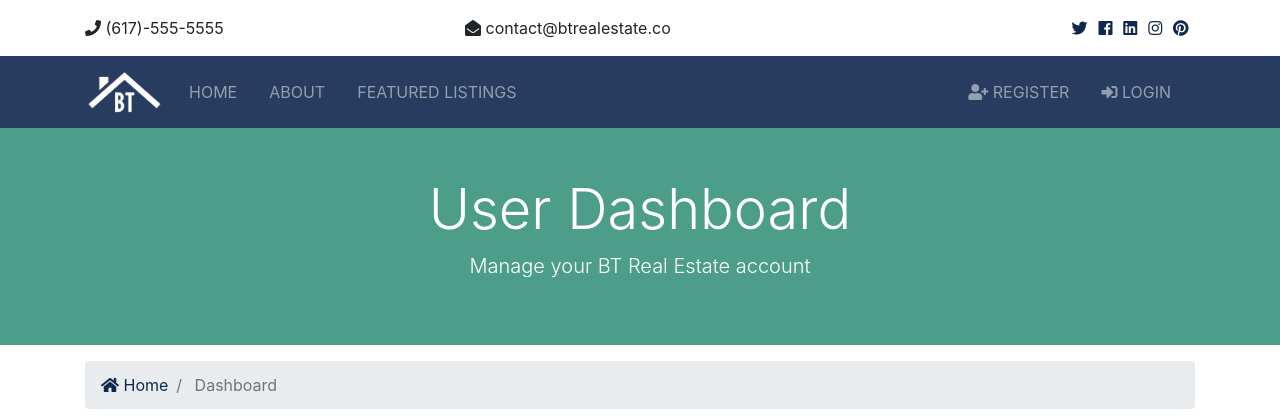
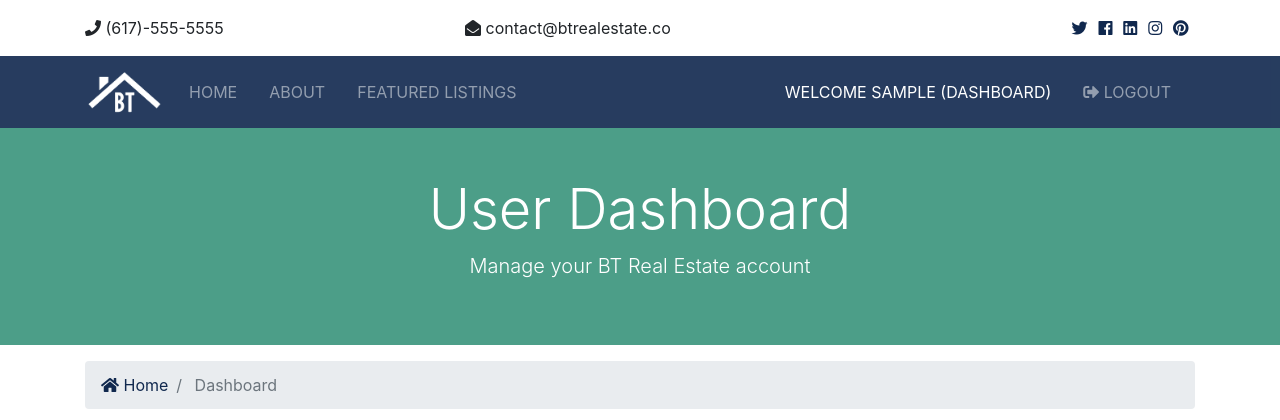
Before and after one commit to bcameron1489/btrealestate, a Django app: page /accounts/dashboard in a window 1280 px wide. Shown: the top 420 px of the page. Run offline with Django 3.2, Linux system fonts and the light colour scheme; the visitor is signed in with stand-in values (Sample User, id 1); some libraries are stand-ins or nearby versions.

Commit message:
Add logout and user dashboard view

```diff
--- a/accounts/views.py
+++ b/accounts/views.py
@@ -1,5 +1,5 @@
 from django.shortcuts import render, redirect
-from django.contrib import messages
+from django.contrib import messages, auth
 from django.contrib.auth.models import User
 
 def register(request):
@@ -32,13 +32,28 @@ def register(request):
         return render(request, 'accounts/register.html')
 
 def login(request):
-    if request.method == 'POST':
-        return
+  if request.method == 'POST':
+    username = request.POST['username']
+    password = request.POST['password']
+
+    user = auth.authenticate(username=username, password=password)
+
+    if user is not None:
+      auth.login(request, user)
+      messages.success(request, 'You are now logged in')
+      return redirect('dashboard')
     else:
-        return render(request, 'accounts/login.html')
+      messages.error(request, 'Invalid credentials')
+      return redirect('login')
+  else:
+    return render(request, 'accounts/login.html')
+
 
 def logout(request):
-    return redirect('index')
+    if request.method == 'POST':
+        auth.logout(request)
+        messages.success(request, 'You are now logged out')
+        return redirect('index')
 
 def dashboard(request):
     return render(request, 'accounts/dashboard.html')
--- a/templates/partials/_navbar.html
+++ b/templates/partials/_navbar.html
@@ -39,6 +39,27 @@
         </ul>
 
         <ul class="navbar-nav ml-auto">
+          {% if user.is_authenticated %}
+            <li
+            {% if 'dashboard' in request.path %}
+              class="nav-item active mr-3"
+            {% else %}
+              class="nav-item mr-3"
+            {% endif %}
+            >
+              <a class="nav-link" href="{% url 'dashboard' %}">
+                Welcome {{ user.first_name }} (Dashboard)</a>
+            </li>
+            <li class="nav-item mr-3">
+              <a href="javascript:{document.getElementById('logout').submit()}" class="nav-link">
+                <i class="fas fa-sign-out-alt"></i> Logout
+              </a>
+              <form action="{% url 'logout' %}" method="POST" id="logout">
+                {% csrf_token %}
+                <input type="hidden">
+              </form>
+            </li>
+          {% else %}
             <li
             {% if 'register' in request.path %}
               class="nav-item active mr-3"
@@ -61,6 +82,7 @@
 
                 Login</a>
             </li>
+          {% endif %}
         </ul>
       </div>
     </div>
```
Lines whose indentation alone changed are shown as unchanged.
